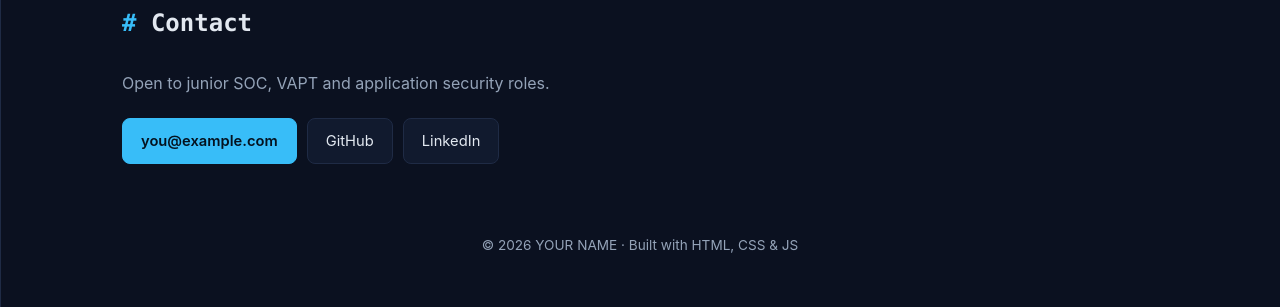
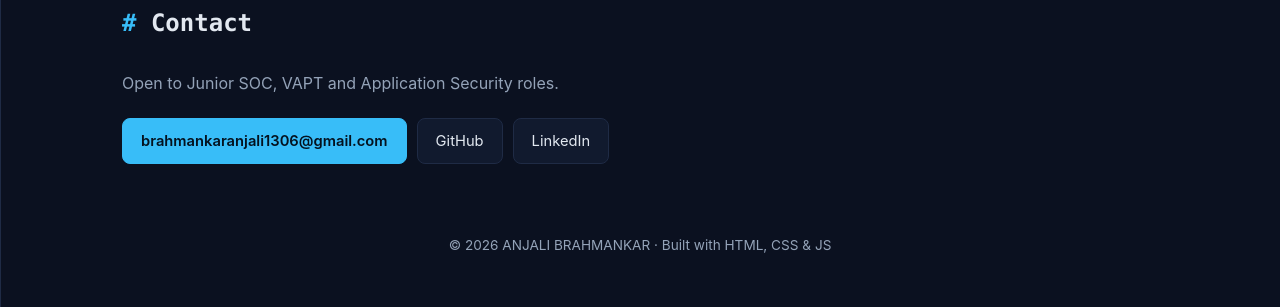
Before and after one commit to AnjaliVB/Portfolio, a plain HTML site: page index.html in a window 1280 px wide. Shown: the part 3638-3945 px from the top of the page. Drawn offline with Linux system fonts and the light colour scheme.

Commit message:
Update contact information and footer name

```diff
--- a/index.html
+++ b/index.html
@@ -95,16 +95,16 @@
 
 <section id="contact" class="wrap reveal">
   <h3 class="sec">Contact</h3>
-  <p class="lead">Open to junior SOC, VAPT and application security roles.</p>
+  <p class="lead">Open to Junior SOC, VAPT and Application Security roles.</p>
   <div class="btns">
-    <a class="btn primary" href="mailto:you@example.com">you@example.com</a>
-    <a class="btn" href="https://github.com/YOUR-USERNAME" target="_blank" rel="noopener">GitHub</a>
-    <a class="btn" href="https://linkedin.com/in/YOUR-USERNAME" target="_blank" rel="noopener">LinkedIn</a>
+    <a class="btn primary" href="mailto:brahmankaranjali1306@gmail.com">brahmankaranjali1306@gmail.com</a>
+    <a class="btn" href="https://github.com/AnjaliVB" target="_blank" rel="noopener">GitHub</a>
+    <a class="btn" href="https://www.linkedin.com/in/anjali-b-3a2681319" target="_blank" rel="noopener">LinkedIn</a>
   </div>
 </section>
 </main>
 
-<footer>&copy; <span id="year"></span> YOUR NAME &middot; Built with HTML, CSS &amp; JS</footer>
+<footer>&copy; <span id="year"></span> ANJALI BRAHMANKAR &middot; Built with HTML, CSS &amp; JS</footer>
 
 <dialog id="modal"><div id="modalBody"></div></dialog>
 <script src="script.js"></script>
```
